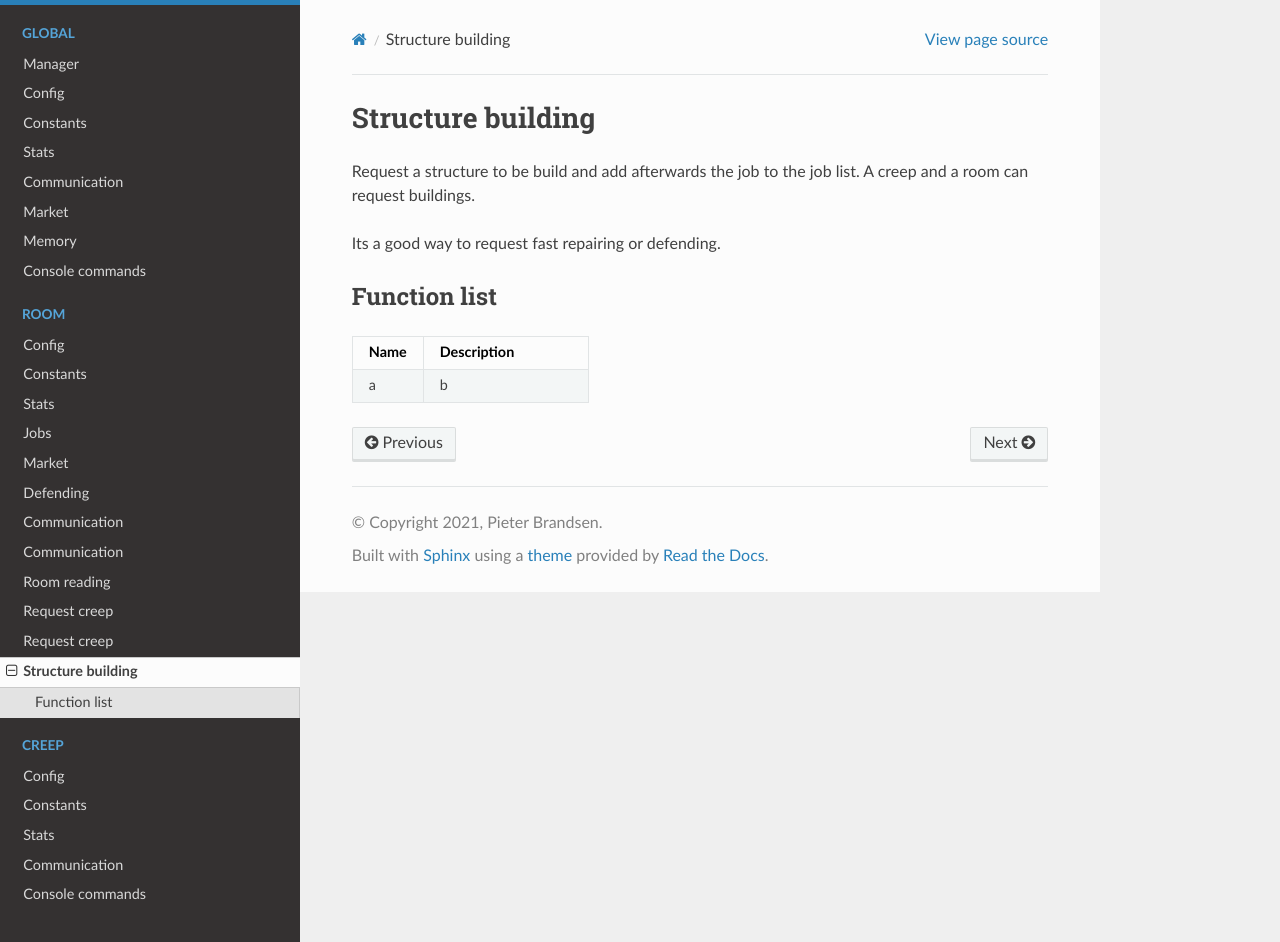
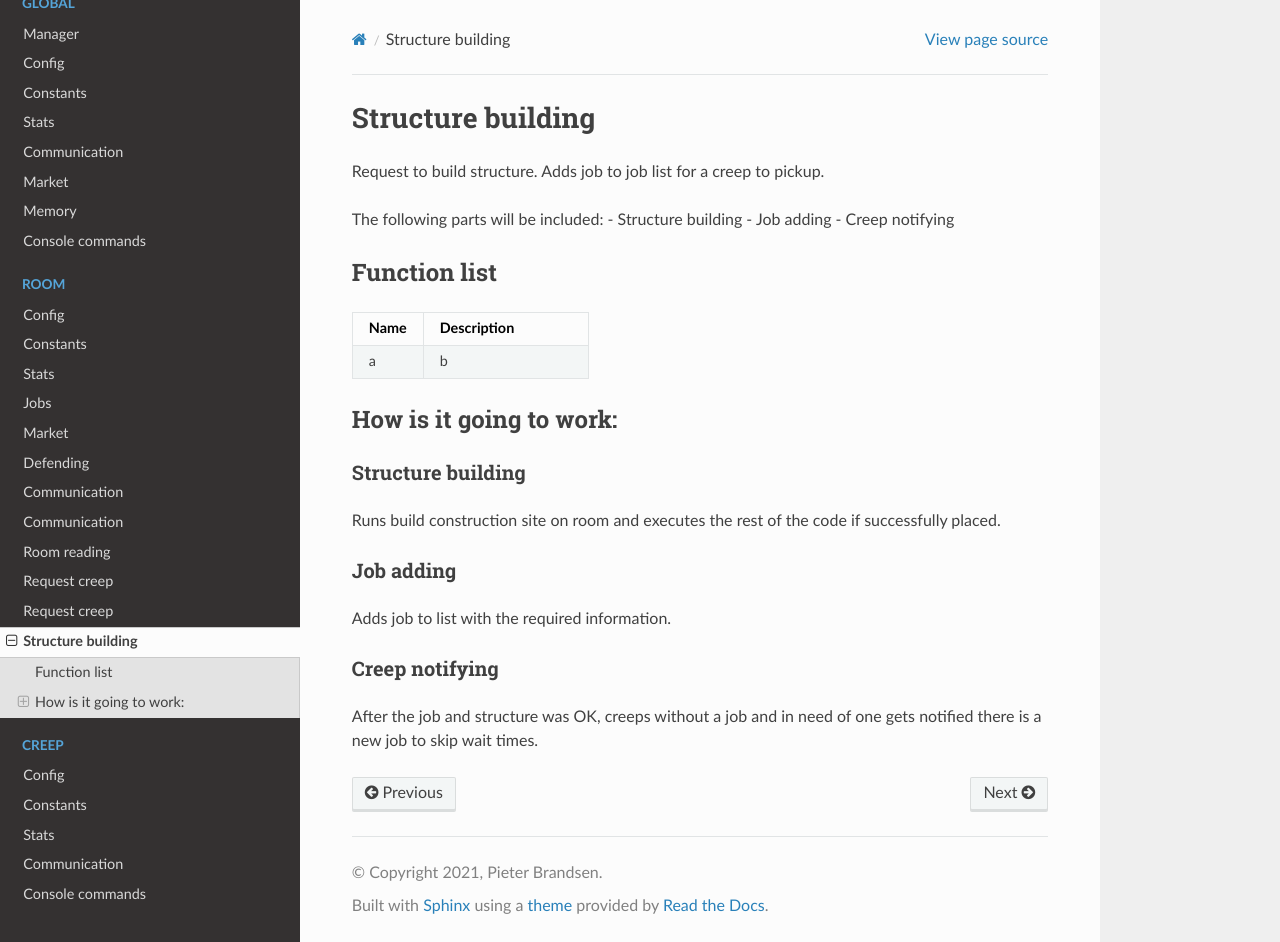
Before and after one commit to pieterbrandsen/Pansiep, a Sphinx documentation site: the page built from docs/source/room/structureBuilding.rst, in a window 1280 px wide and 942 px high. Built offline with Sphinx 7.4.7 and the Read the Docs theme 2.0.0, drawn with Linux system fonts in a browser that asks for light colours.

Commit message:
Updated text

```diff
--- a/docs/source/room/structureBuilding.rst
+++ b/docs/source/room/structureBuilding.rst
@@ -1,9 +1,12 @@
 Structure building
 ==================
 
-Request a structure to be build and add afterwards the job to the job list. A creep and a room can request buildings.
+Request to build structure. Adds job to job list for a creep to pickup.
 
-Its a good way to request fast repairing or defending.
+The following parts will be included:
+- Structure building
+- Job adding
+- Creep notifying
 
 ********************
 Function list
@@ -14,3 +17,22 @@ Function list
   :widths: 30 70
 
   a, b
+
+********************
+How is it going to work:
+********************
+
+Structure building
+---------------------
+
+Runs build construction site on room and executes the rest of the code if successfully placed.
+
+Job adding
+---------------------
+
+Adds job to list with the required information.
+
+Creep notifying
+---------------------
+
+After the job and structure was OK, creeps without a job and in need of one gets notified there is a new job to skip wait times.
```
